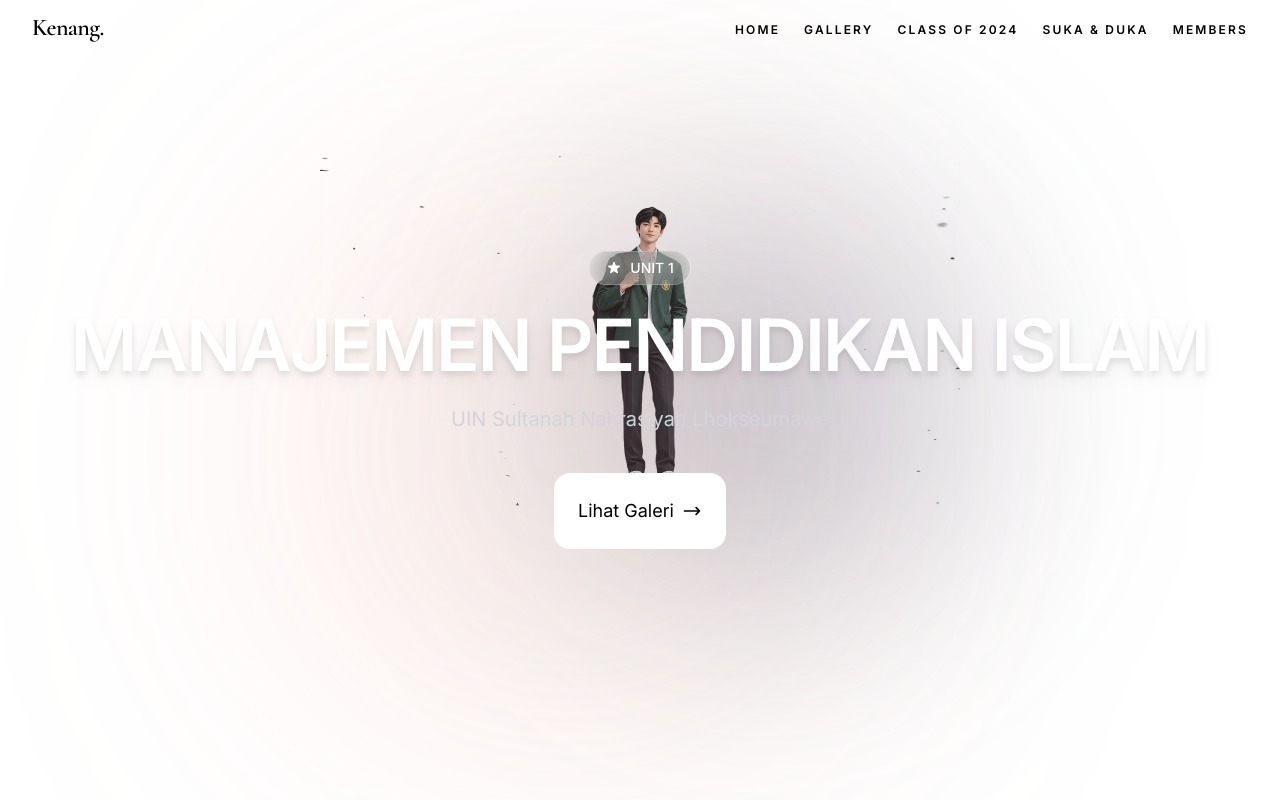
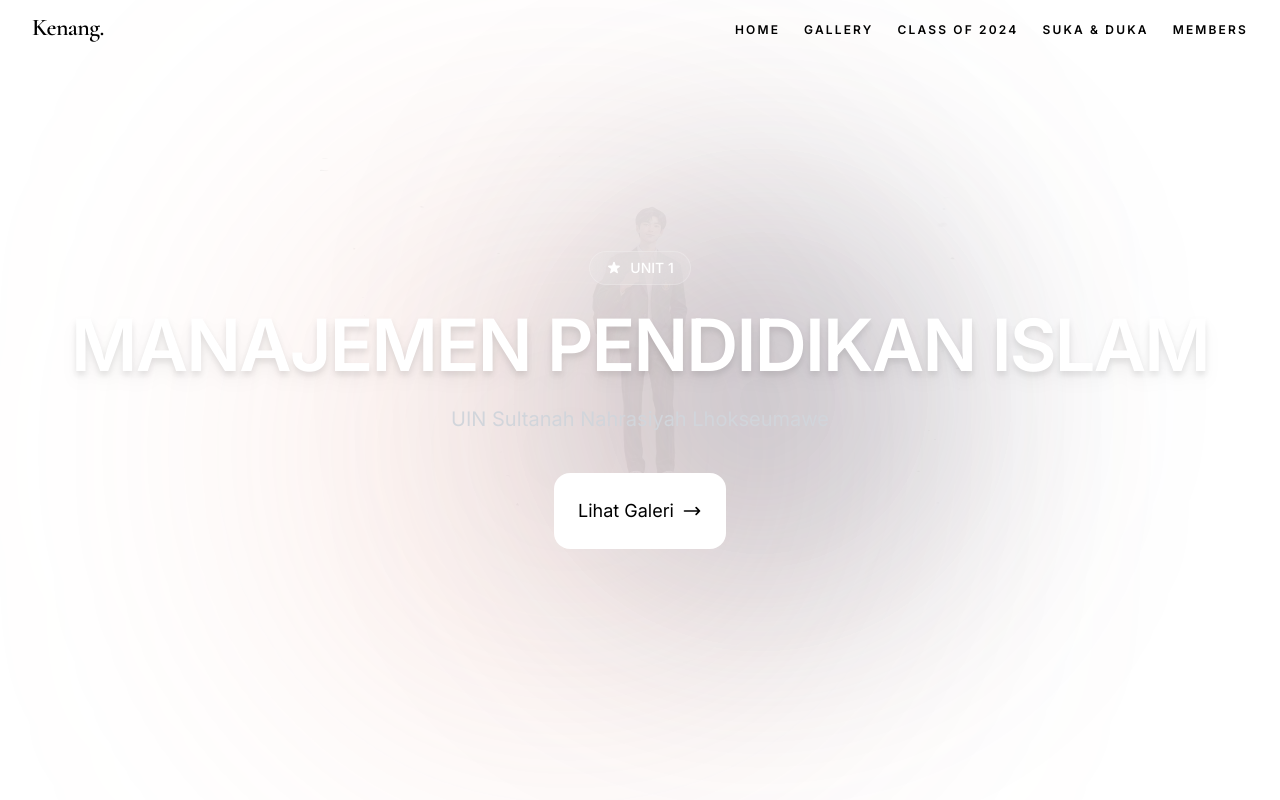
Before and after one commit to tans22-claude/MPI-Unit-1, a React (Vite) app: page / in a window 1280 px wide. Shown: the top 800 px of the page. Built offline with nearby package versions, Linux system fonts and the light colour scheme.

Commit message:
fix: add white bg to main so sections are visible

```diff
--- a/src/App.jsx
+++ b/src/App.jsx
@@ -73,7 +73,7 @@ export default function App() {
       <Navbar />
 
       {/* Main flow */}
-      <main className="relative z-10">
+      <main className="relative z-10 bg-white/95">
         <Hero />
         <Story />
         <Gallery />
```
